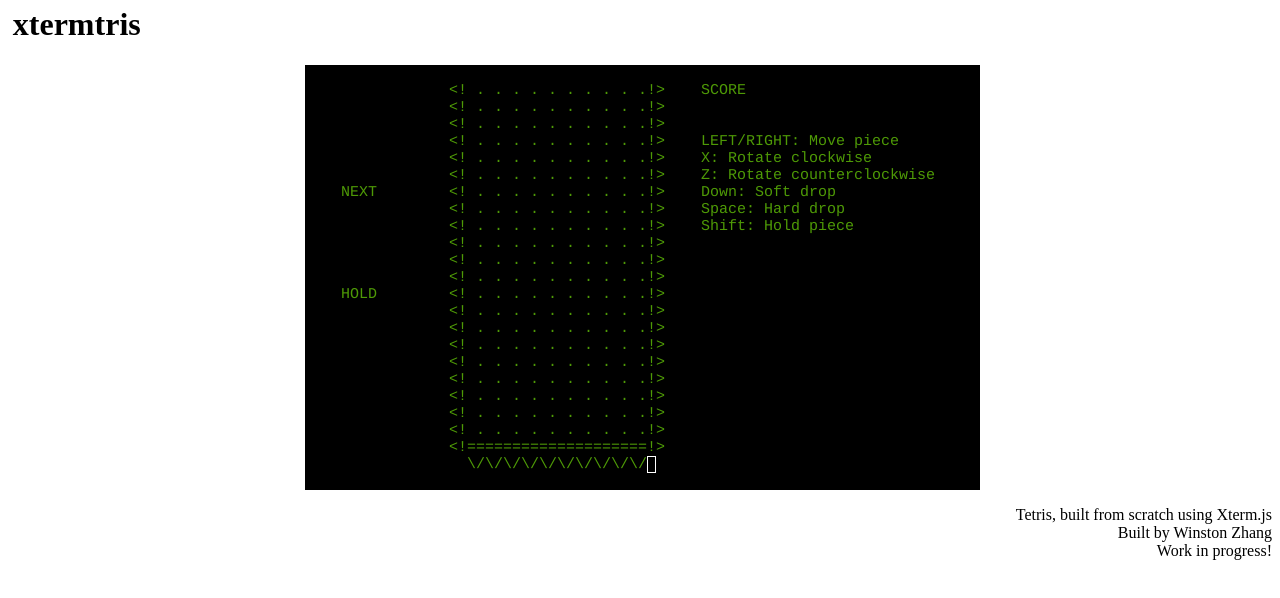
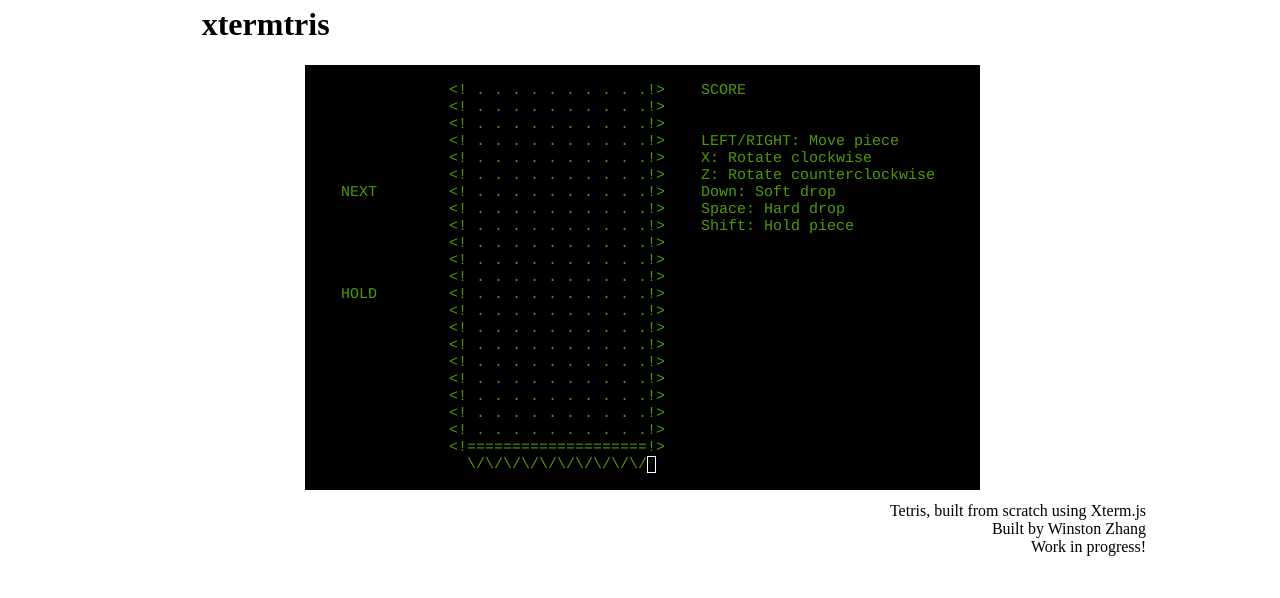
Before and after one commit to zangston/termtris, a plain HTML site: page index.html in a window 1280 px wide. Drawn offline with nearby package versions, Linux system fonts and the light colour scheme.

Commit message:
Revise text alignment

```diff
--- a/index.html
+++ b/index.html
@@ -1,4 +1,8 @@
 <style>
+
+  #title-text {
+    margin-left: 15%;
+  }
 
   body {
     margin-top: 0.5%;
@@ -12,6 +16,8 @@
 
   #footer-text {
     text-align: right;
+    margin-top: 1%;
+    margin-right: 10%;
   }
 
 </style>
@@ -28,8 +34,10 @@
     <script src="./game/main.js"></script>
   </head>
 
+  <h1 id="title-text">xtermtris</h1>
+
   <body>
-    <h1>xtermtris</h1>
+
     <div id="terminal"></div>
     <script>
       var xterm = new Terminal();
```
